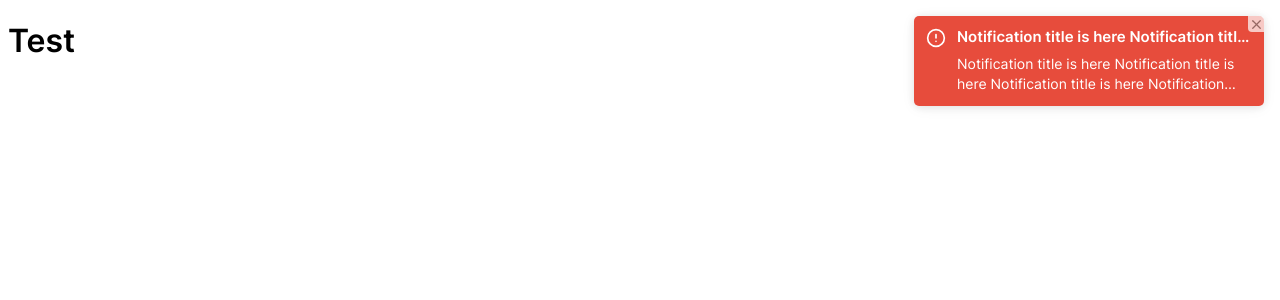
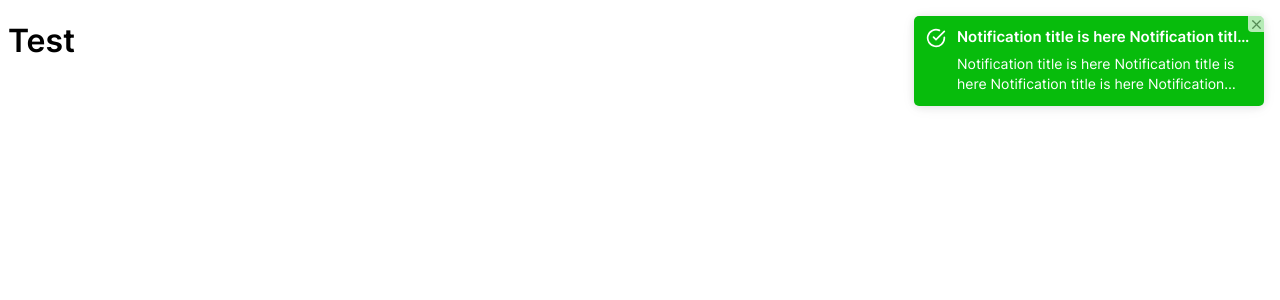
Before and after one commit to avrcoelho/react-hook-notification, a React (Create React App) app: page / in a window 1280 px wide. Shown: the top 300 px of the page. Built offline with nearby package versions, Linux system fonts and the light colour scheme.

Commit message:
feat: button close

```diff
--- a/src/App.tsx
+++ b/src/App.tsx
@@ -5,5 +5,5 @@ import './main';
 export const App = (): JSX.Element => {
   globalStyles();
 
-  return <Notification type="error" theme="colored" />;
+  return <Notification type="success" theme="colored" />;
 };
--- a/src/presentation/components/Notification/index.tsx
+++ b/src/presentation/components/Notification/index.tsx
@@ -41,9 +41,11 @@ export const Notification = ({
         </IconContainer>
       )}
 
-      <ButtonClose type="button" theme={theme}>
-        <FiX type={type} size={15} color={colorsIconButtonClose[theme]} />
-      </ButtonClose>
+      {showButtonClose && (
+        <ButtonClose type="button" theme={theme}>
+          <FiX type={type} size={15} color={colorsIconButtonClose[theme]} />
+        </ButtonClose>
+      )}
 
       <TextContainer withIcon={withIcon ? 'true' : 'false'}>
         <Title>Notification title is here Notification title is here</Title>
```
